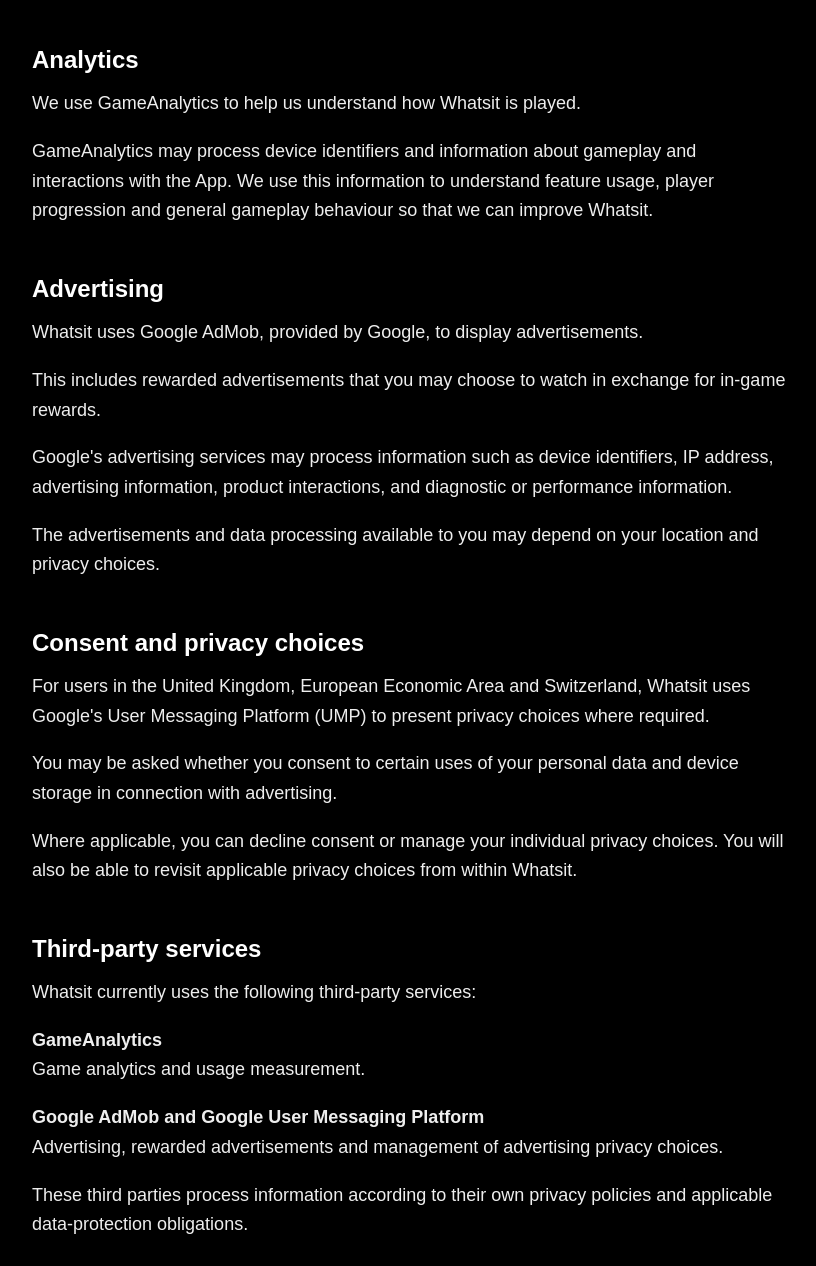
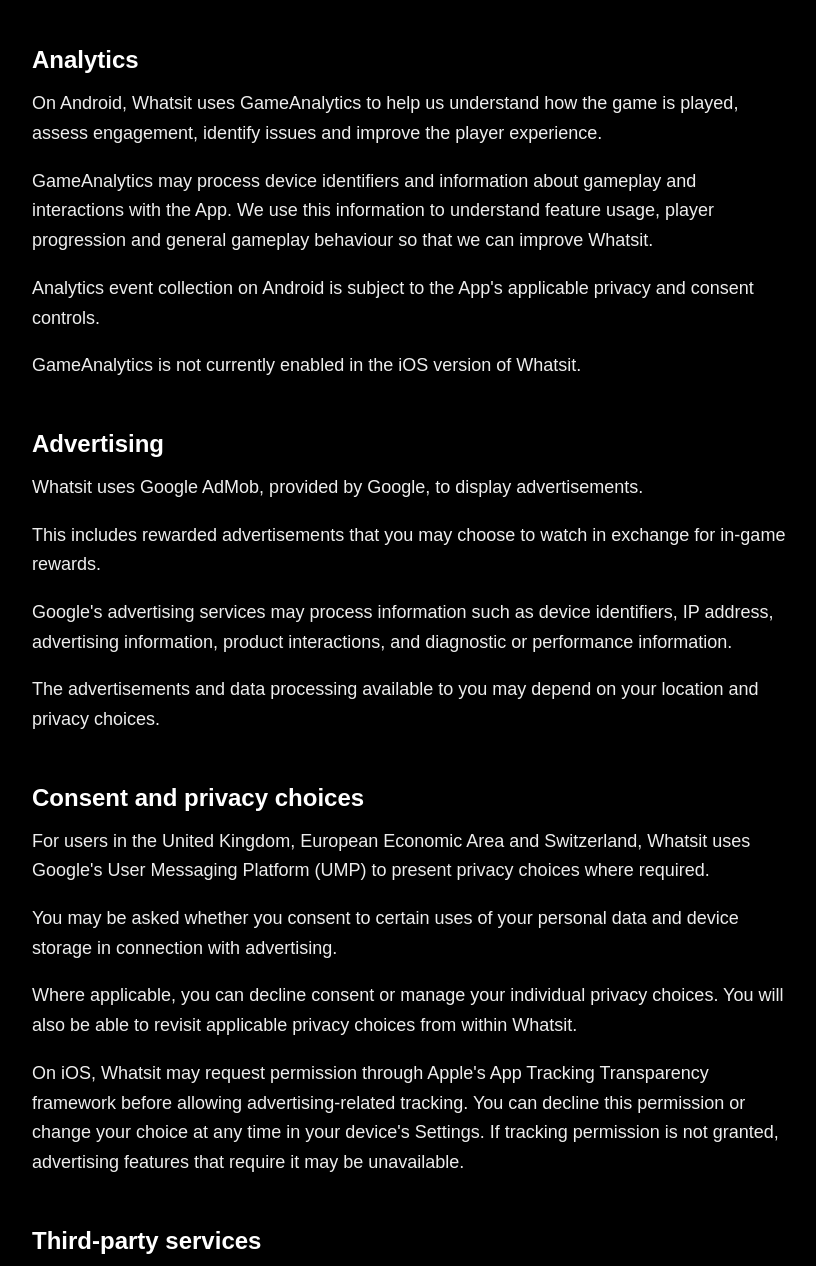
Before and after one commit to PaydirtLabs/website, a plain HTML site: page whatsit/privacy/index.html in a window 1280 px wide. Shown: the part 1494-2760 px from the top of the page, without its empty margins (228-1044 px from the left). Drawn offline with Linux system fonts and the light colour scheme.

Commit message:
Clarify Whatsit privacy policy for iOS and Android

```diff
--- a/whatsit/privacy/index.html
+++ b/whatsit/privacy/index.html
@@ -54,7 +54,7 @@
 			<h1>Privacy Policy for Whatsit: Visual Riddles</h1>
 
 			<p class="privacy-updated">
-				Last updated: 3 September 2026
+				Last updated: 16 November 2026
 			</p>
 
 			<p>
@@ -117,18 +117,32 @@
 				regulatory requirements.
 			</p>
 
+
 			<h2>Analytics</h2>
 
 			<p>
-				We use GameAnalytics to help us understand how Whatsit is played.
+				On Android, Whatsit uses GameAnalytics to help us understand
+				how the game is played, assess engagement, identify issues
+				and improve the player experience.
 			</p>
 
 			<p>
-				GameAnalytics may process device identifiers and information about
-				gameplay and interactions with the App. We use this information to
-				understand feature usage, player progression and general gameplay
-				behaviour so that we can improve Whatsit.
+				GameAnalytics may process device identifiers and information
+				about gameplay and interactions with the App. We use this
+				information to understand feature usage, player progression
+				and general gameplay behaviour so that we can improve Whatsit.
 			</p>
+
+			<p>
+				Analytics event collection on Android is subject to the
+				App's applicable privacy and consent controls.
+			</p>
+
+			<p>
+				GameAnalytics is not currently enabled in the iOS version
+				of Whatsit.
+			</p>
+
 
 			<h2>Advertising</h2>
 
@@ -172,6 +186,16 @@
 				choices from within Whatsit.
 			</p>
 
+
+			<p>
+				On iOS, Whatsit may request permission through Apple's
+				App Tracking Transparency framework before allowing
+				advertising-related tracking. You can decline this
+				permission or change your choice at any time in your
+				device's Settings. If tracking permission is not granted,
+				advertising features that require it may be unavailable.
+			</p>
+
 			<h2>Third-party services</h2>
 
 			<p>
@@ -179,10 +203,10 @@
 			</p>
 
 			<p>
-				<strong>GameAnalytics</strong><br>
-				Game analytics and usage measurement.
+				<strong>GameAnalytics (Android only)</strong><br>
+				Game analytics and usage measurement, subject to
+				applicable privacy and consent controls.
 			</p>
-
 			<p>
 				<strong>Google AdMob and Google User Messaging Platform</strong><br>
 				Advertising, rewarded advertisements and management of advertising
```
